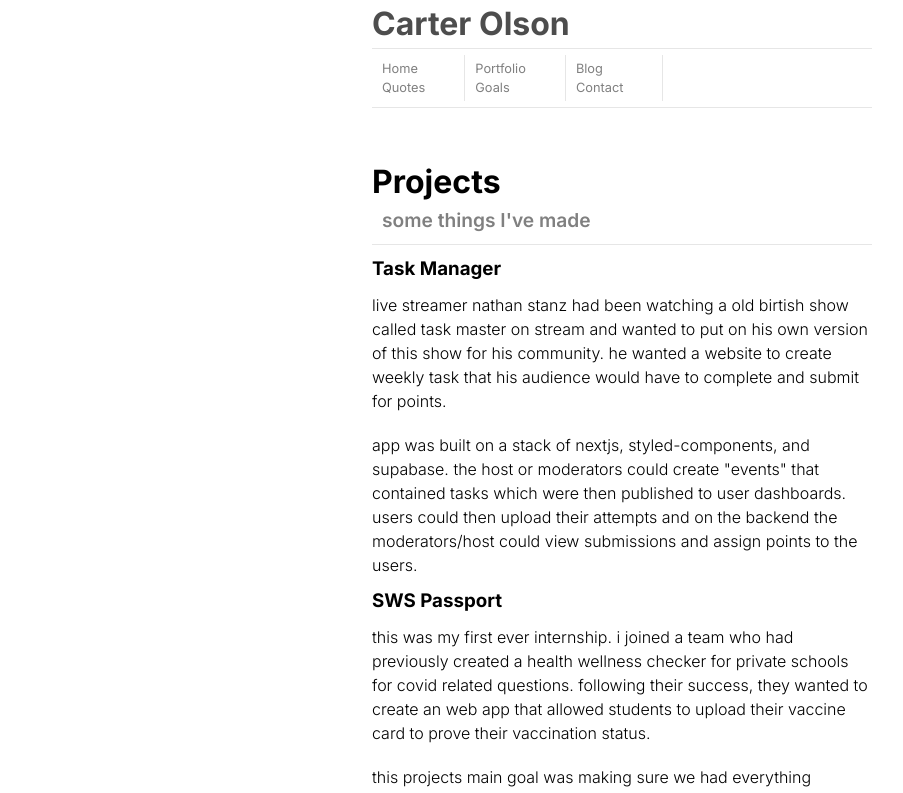
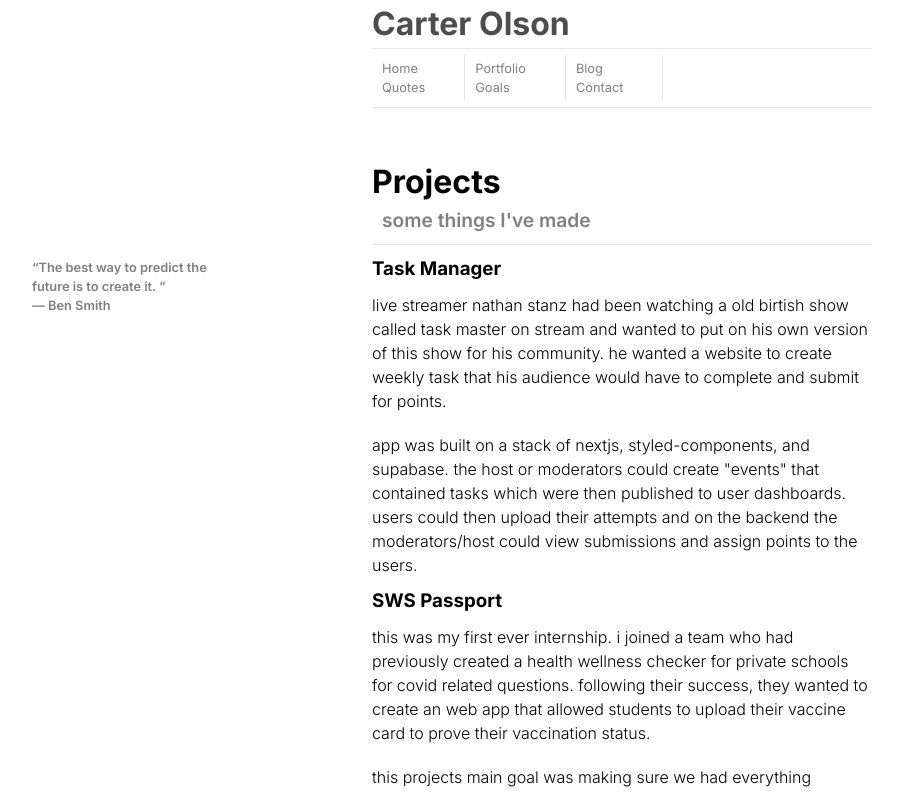
Before and after one commit to berbaroovez/portfolio-v2, a Next.js app: page /projects in a window 1280 px wide. Shown: the top 793 px of the page, without its empty margins (18-921 px from the left). Built offline with nearby package versions, Linux system fonts and the light colour scheme.

Commit message:
side quotes

```diff
--- a/components/Layout.tsx
+++ b/components/Layout.tsx
@@ -1,12 +1,20 @@
 import { FunctionComponent } from "react";
 import styled from "styled-components";
+import SideQuote from "./SideQuote";
 const Layout: FunctionComponent = ({ children }) => {
-  return <LayoutDiv>{children}</LayoutDiv>;
+  return (
+    <LayoutDiv>
+      <SideQuote />
+      {children}
+    </LayoutDiv>
+  );
 };
 
 const LayoutDiv = styled.div`
+  position: relative;
   /* background-color: red; */
   width: 100%;
+  /* height: 100%; */
   /* height: 100vh; */
   /* padding: 0 20px; */
 `;
--- /dev/null
+++ b/components/SideQuote.tsx
@@ -0,0 +1,40 @@
+import styled, { keyframes } from "styled-components";
+import { quotes } from "../util/quotes";
+export default function SideQuote() {
+  const quote = quotes[Math.floor(Math.random() * quotes.length)];
+  return (
+    <QuoteDiv>
+      <q>{quote.quote} </q>
+      <figcaption>&mdash; {quote.author}</figcaption>
+    </QuoteDiv>
+  );
+}
+
+const rotate = keyframes`
+  from {
+    transform: translateX(-100px);
+  }
+
+  to {
+    transform: translateX(0);
+  }
+`;
+
+const QuoteDiv = styled.figure`
+  /* width: 100px;
+  height: 100px;
+  background-color: red; */
+  opacity: 0;
+  width: 200px;
+  position: absolute;
+  top: 100px;
+  left: 50px;
+  font-weight: 600;
+  font-size: 0.8rem;
+  color: var(--main-grey-font-color);
+
+  @media (min-width: 1000px) {
+    opacity: 1;
+  }
+  /* animation: ${rotate} 2s linear infinite reverse; ; */
+`;
--- /dev/null
+++ b/util/quotes.js
@@ -0,0 +1,43 @@
+const quotes = [
+  {
+    author: "Scott",
+    quote:
+      "I'm not a great programmer; I'm just a good programmer with great habits.",
+  },
+  {
+    author: "Kent Beck",
+    quote:
+      "Programming today is a cool thing; not everyone needs to know about it.",
+  },
+  {
+    author: "Ben Smith",
+    //A quote from the book "The Art of Programming"
+    quote: "The best way to predict the future is to create it.",
+  },
+  {
+    //A random English name
+    author: "John Doe",
+    //A random quote from harry potter
+    quote: "I solemnly swear that I am up to no good.",
+  },
+  {
+    //An la liga player name
+    author: "Juan Carlos",
+    //A random quote from the movie "The Godfather"
+    quote: "I'm the king of the world!",
+  },
+  {
+    //A american soccer players name
+    author: "Lionel Messi",
+    //A quote from the champions league
+    quote: "I'm the best player in the world!",
+  },
+  {
+    //The worlds biggest youtuber
+    author: "T-Series",
+    //A random quote from bill gates
+    quote: "I'm rich!",
+  },
+];
+
+export { quotes };
```
Also changed, not shown: components/PopOutAtTheParty.tsx (added, +26 -0 lines).
